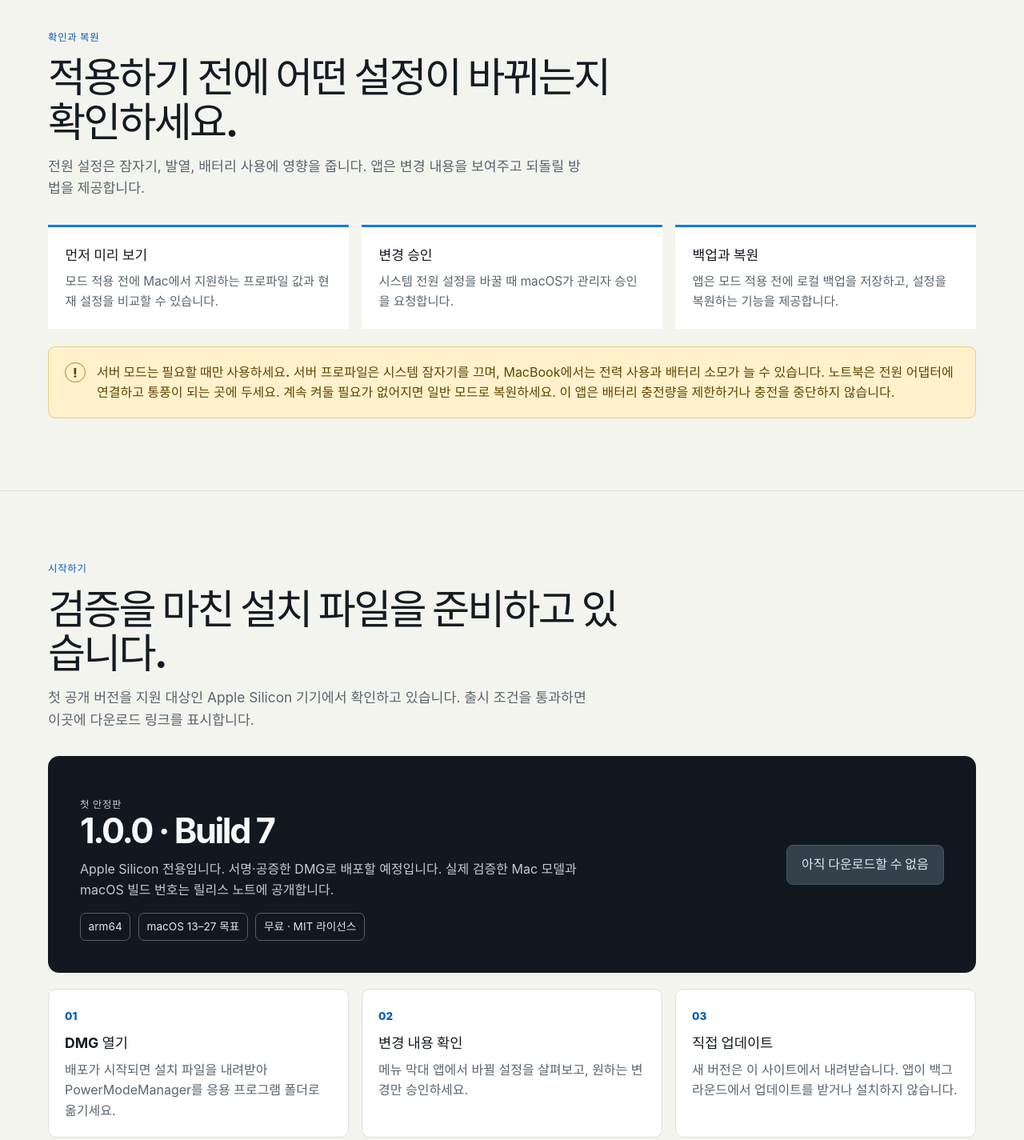
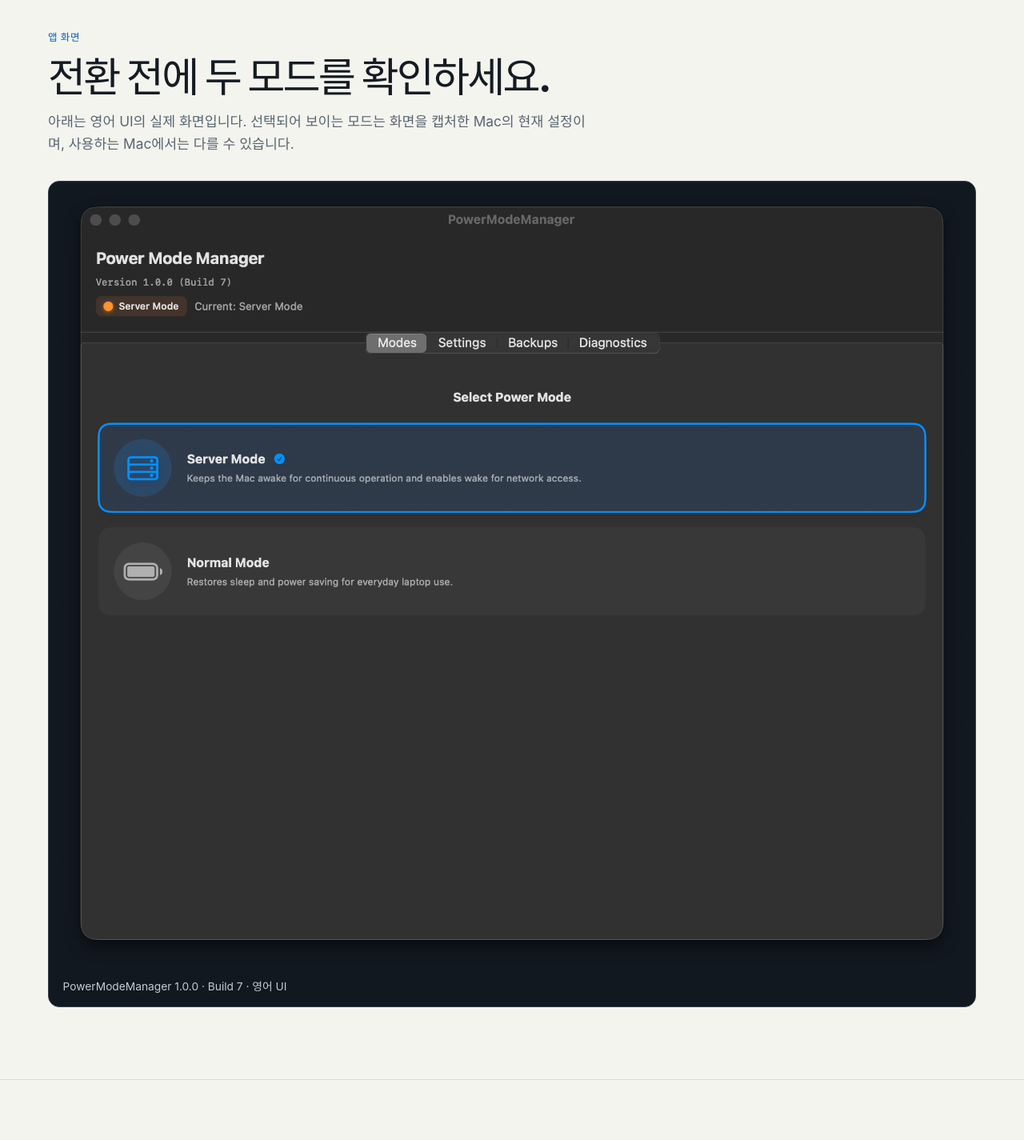
Before and after one commit to powermodeapp/powermodeapp.github.io, a plain HTML site: page site/ko/index.html in a window 1280 px wide. Shown: the part 1580-3005 px from the top of the page at 80% size. Drawn offline with Linux system fonts and the light colour scheme.

Commit message:
feat(site): show verified app screen

```diff
--- a/site/assets/site.css
+++ b/site/assets/site.css
@@ -75,6 +75,9 @@ button, a { -webkit-tap-highlight-color: transparent; }
 .mode-detail { display: block; margin-top: .2rem; color: var(--muted); font-size: .82rem; }
 .preview-foot { display: flex; align-items: center; justify-content: space-between; gap: 1rem; margin-top: .9rem; padding-top: .8rem; border-top: 1px solid #e0e5e6; color: #5d6972; font-size: .77rem; }
 .preview-caption { margin: .85rem 0 0; color: #aab6be; font-size: .77rem; }
+.app-screenshot { margin: 0; padding: .75rem; border: 1px solid #34414c; border-radius: 14px; background: var(--dark); }
+.app-screenshot img { width: 100%; height: auto; border-radius: 8px; }
+.app-screenshot figcaption { padding: .7rem .35rem .15rem; color: #c1ccd3; font-size: .86rem; }
 
 .intro-strip { border-bottom: 1px solid var(--line); background: #e8edf0; }
 .intro-strip p { max-width: 960px; margin: 0 auto; padding: 1.1rem 0; color: #3f4e59; font-size: .94rem; }
--- a/site/ko/index.html
+++ b/site/ko/index.html
@@ -104,6 +104,20 @@
         </div>
       </section>
 
+      <section class="section" id="app-preview">
+        <div class="wrap">
+          <div class="section-heading">
+            <p class="eyebrow">앱 화면</p>
+            <h2>전환 전에 두 모드를 확인하세요.</h2>
+            <p class="section-lead">아래는 영어 UI의 실제 화면입니다. 선택되어 보이는 모드는 화면을 캡처한 Mac의 현재 설정이며, 사용하는 Mac에서는 다를 수 있습니다.</p>
+          </div>
+          <figure class="app-screenshot">
+            <img src="/assets/app-screen-en.png" alt="PowerModeManager 영어 모드 화면. 서버 모드와 일반 모드가 표시되어 있고 서버 모드가 선택되어 있습니다.">
+            <figcaption>PowerModeManager 1.0.0 · Build 7 · 영어 UI</figcaption>
+          </figure>
+        </div>
+      </section>
+
       <section class="section" id="safety">
         <div class="wrap">
           <div class="section-heading">
```
Also changed, not shown: site/en/index.html (+14 -0 lines), site/assets/app-screen-en.png (added).
